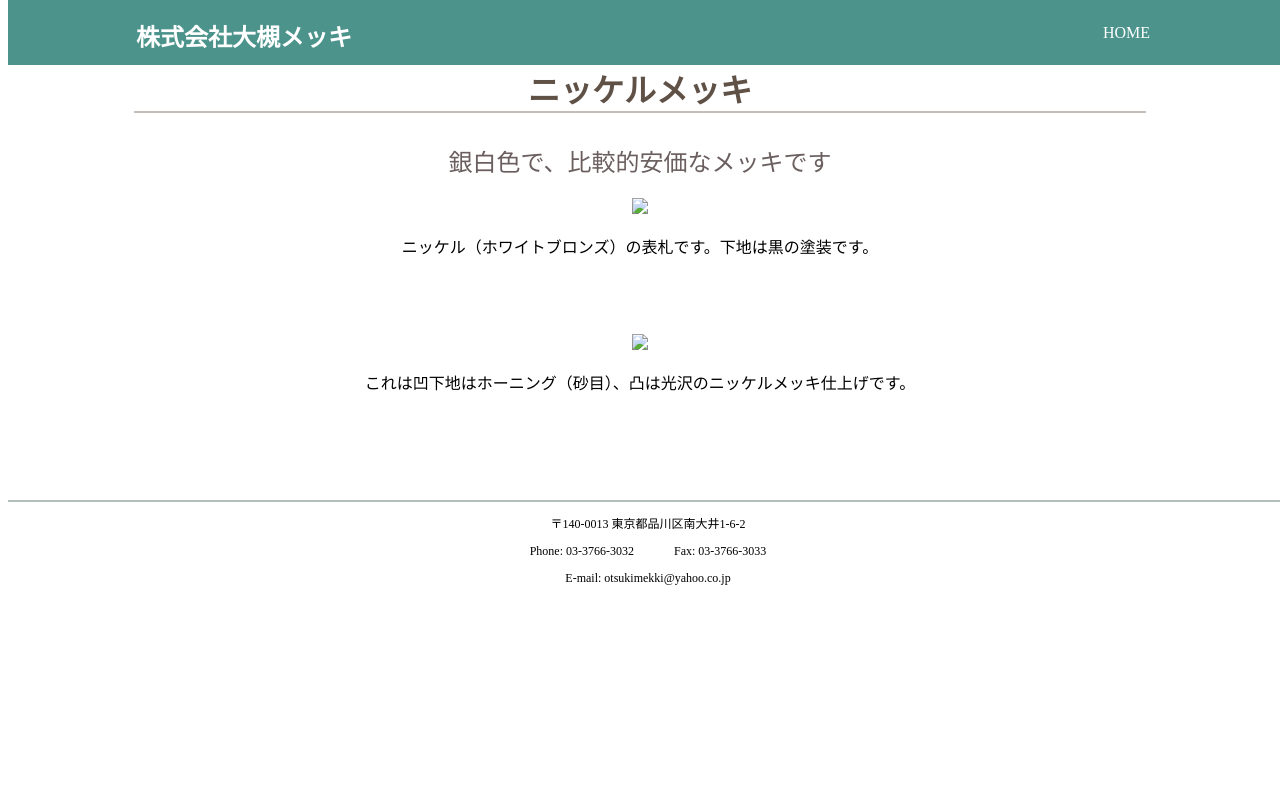
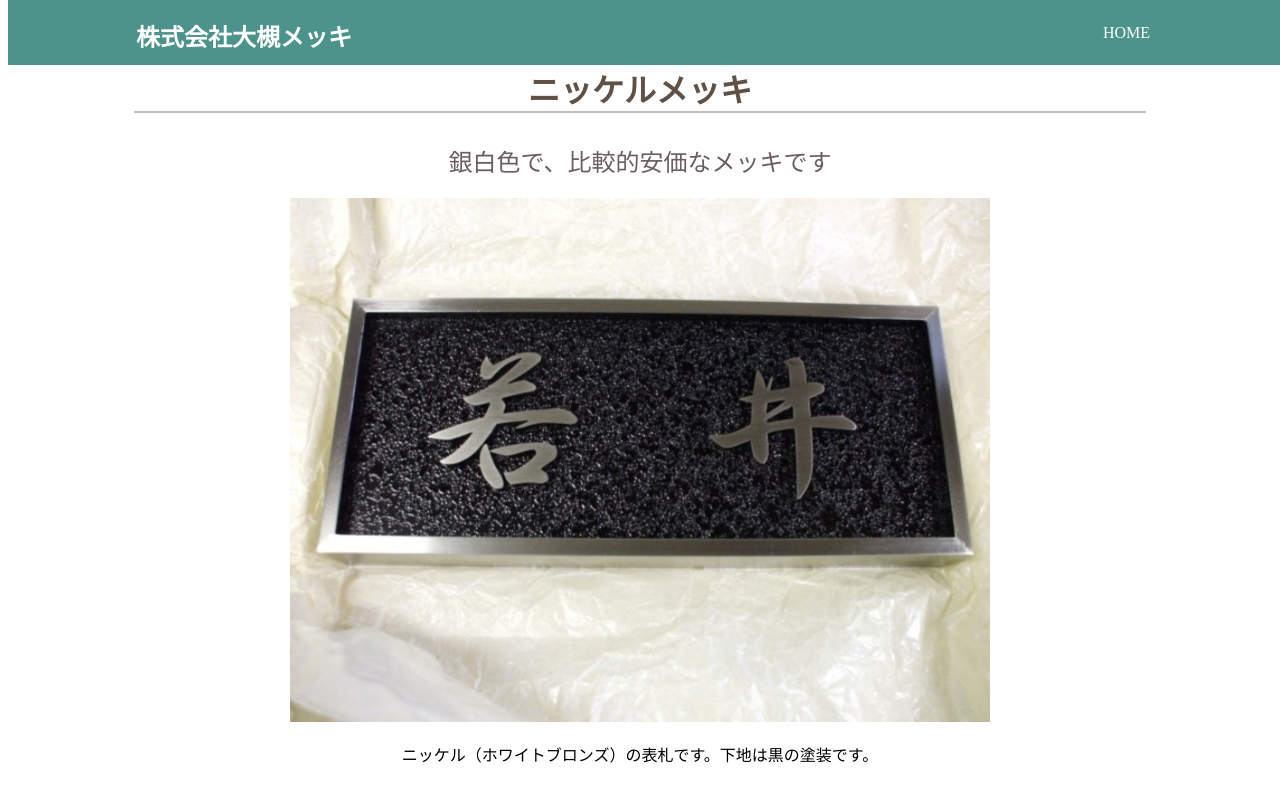
Before and after one commit to otsukimekki/otsukimekki.github.io, a plain HTML site: page ni.html in a window 1280 px wide. Shown: the top 800 px of the page. Drawn offline with Linux system fonts and the light colour scheme.

Commit message:
Update ni.html

```diff
--- a/ni.html
+++ b/ni.html
@@ -29,12 +29,12 @@
         <h2>銀白色で、比較的安価なメッキです</h2>
 
         <div class="img">
-          <img src="ni_1.png">
+          <img src="https://otsukimekki.github.io/1582798078727.jpg">
           <p>ニッケル（ホワイトブロンズ）の表札です。下地は黒の塗装です。</p>
         </div>
 
         <div class="img">
-          <img src="ni_2.png">
+          <img src="https://otsukimekki.github.io/1582798081078.jpg">
           <p>これは凹下地はホーニング（砂目）、凸は光沢のニッケルメッキ仕上げです。</p>
         </div>
 
```
